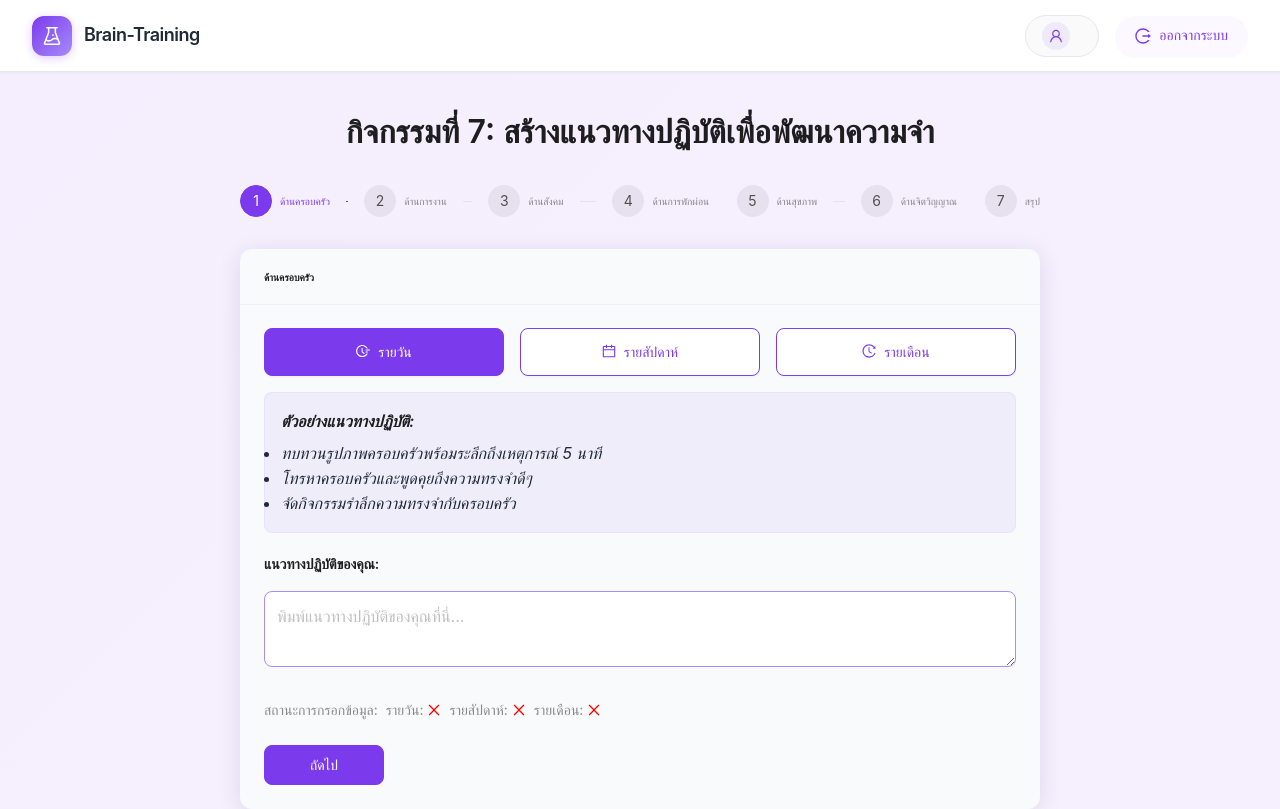
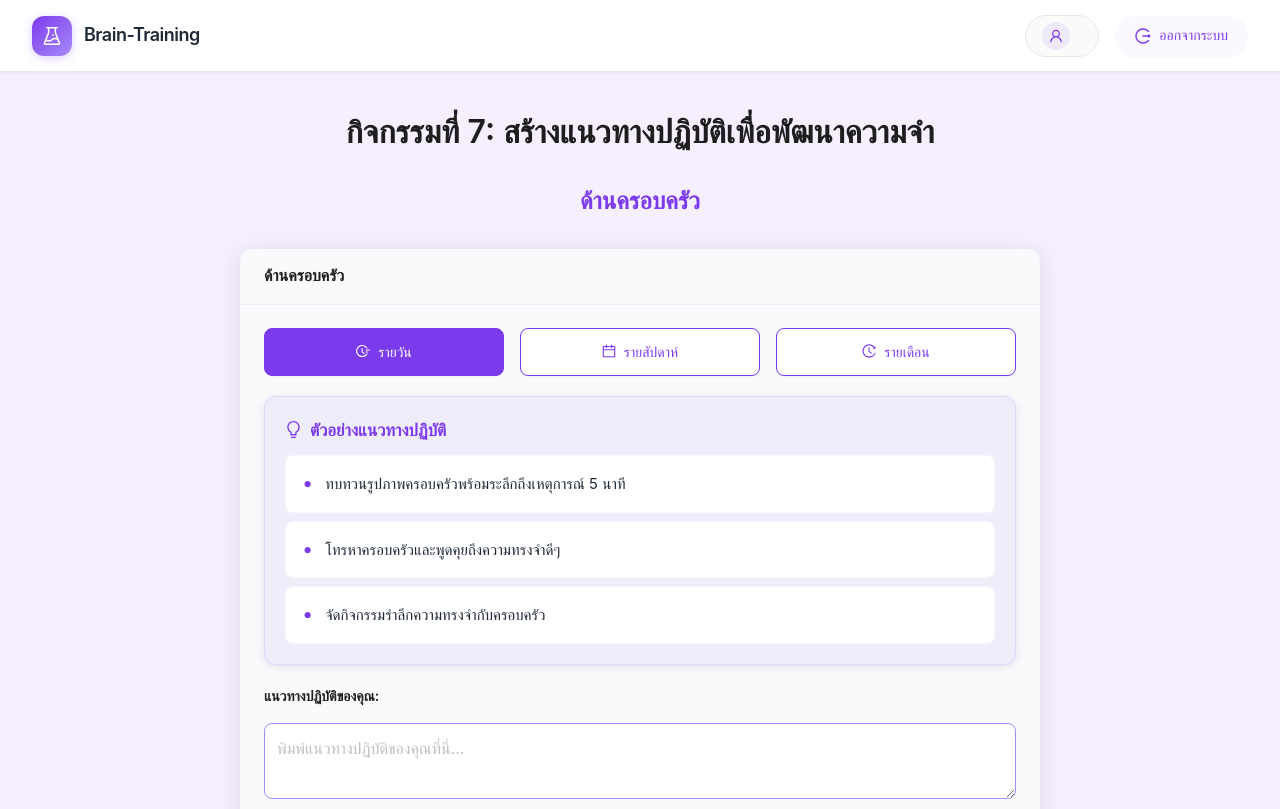
Before and after one commit to Jareansuk14/Brain-Training-Client, a React (Vite) app: page /activity-7 in a window 1280 px wide. Shown: the top 809 px of the page. Built offline with nearby package versions, Linux system fonts and the light colour scheme; sample sign-in values are in the browser's storage.

Commit message:
Initial commit

```diff
--- a/src/pages/ActivityEight.jsx
+++ b/src/pages/ActivityEight.jsx
@@ -44,7 +44,7 @@ const BREAKPOINTS = {
 // Step Configuration
 const STEPS = [
   {
-    title: <span style={{ fontSize: "10px" }}>ด้านครอบครัว</span>,
+    title: "ด้านครอบครัว",
     category: "family",
     questions: [
       {
@@ -69,7 +69,7 @@ const STEPS = [
     ],
   },
   {
-    title: <span style={{ fontSize: "10px" }}>ด้านการงาน</span>,
+    title: "ด้านการงาน",
     category: "work",
     questions: [
       {
@@ -93,7 +93,7 @@ const STEPS = [
     ],
   },
   {
-    title: <span style={{ fontSize: "10px" }}>ด้านสังคม</span>,
+    title: "ด้านสังคม",
     category: "social",
     questions: [
       {
@@ -117,7 +117,7 @@ const STEPS = [
     ],
   },
   {
-    title: <span style={{ fontSize: "10px" }}>ด้านการพักผ่อน</span>,
+    title: "ด้านการพักผ่อน",
     category: "leisure",
     questions: [
       {
@@ -140,7 +140,7 @@ const STEPS = [
     ],
   },
   {
-    title: <span style={{ fontSize: "10px" }}>ด้านสุขภาพ</span>,
+    title: "ด้านสุขภาพ",
     category: "health",
     questions: [
       {
@@ -162,7 +162,7 @@ const STEPS = [
     ],
   },
   {
-    title: <span style={{ fontSize: "10px" }}>ด้านจิตวิญญาณ</span>,
+    title: "ด้านจิตวิญญาณ",
     category: "spiritual",
     questions: [
       {
@@ -185,7 +185,7 @@ const STEPS = [
     ],
   },
   {
-    title: <span style={{ fontSize: "10px" }}>สรุป</span>,
+    title: "สรุป",
     category: "summary",
   },
 ];
@@ -314,42 +314,82 @@ const ActionButton = styled(Button)`
 `;
 
 const StyledSteps = styled(Steps)`
-  .ant-steps-item {
-    font-size: 10px;
+  display: flex;
+  justify-content: center;
+  align-items: center;
+  width: 100%;
+  margin: 0 auto;
+  padding: 0;
+  text-align: center;
+
+  .ant-steps {
+    width: 100%;
+    display: flex;
+    justify-content: center;
   }
 
-  @media (min-width: ${BREAKPOINTS.mobile}) {
-    .ant-steps-item {
-      font-size: 12px;
-    }
+  .ant-steps-item {
+    display: none !important;
   }
 
   .ant-steps-item-process {
-    .ant-steps-item-icon {
-      background: ${COLORS.primary};
-      border-color: ${COLORS.primary};
-    }
+    display: flex !important;
+    justify-content: center;
+    align-items: center;
+    flex: none;
+    margin: 0 auto;
+    padding: 0;
+    min-width: auto;
+    position: relative;
+    width: 100%;
 
-    .ant-steps-item-title {
-      color: ${COLORS.primary} !important;
-      font-size: 12px !important;
-      font-weight: 500 !important;
+    .ant-steps-item-container {
+      padding: 0;
+      margin: 0 auto;
+      display: flex;
+      justify-content: center;
+      align-items: center;
+      width: 100%;
 
-      &::after {
-        background-color: ${COLORS.primary} !important;
+      .ant-steps-item-tail,
+      .ant-steps-item-icon {
+        display: none;
+      }
+
+      .ant-steps-item-content {
+        width: 100%;
+        display: flex;
+        justify-content: center;
+        align-items: center;
+        min-height: auto;
+        margin: 0 auto;
+        text-align: center;
+
+        .ant-steps-item-title {
+          color: ${COLORS.primary};
+          font-weight: 600;
+          font-size: 1.5rem;
+          text-align: center;
+          padding: 0 !important;
+          margin: 0 auto;
+          width: 100%;
+
+          &::after {
+            display: none;
+          }
+        }
       }
     }
   }
 
-  .ant-steps-item-finish {
-    .ant-steps-item-icon {
-      background: white;
-      border-color: ${COLORS.primary};
+  .ant-steps-item-tail {
+    display: none !important;
+  }
 
-      .ant-steps-icon {
-        color: ${COLORS.primary};
-      }
-    }
+  .ant-steps-item-wait,
+  .ant-steps-item-finish,
+  .ant-steps-item-title::after {
+    display: none !important;
   }
 `;
 
--- a/src/pages/ActivityFive.jsx
+++ b/src/pages/ActivityFive.jsx
@@ -108,66 +108,89 @@ const ActionButton = styled(Button)`
 `;
 
 const StyledSteps = styled(Steps)`
+  display: flex;
+  justify-content: center;
+  align-items: center;
+  width: 100%;
+  margin: 0 auto;
+  padding: 0;
+  text-align: center;
+
+  .ant-steps {
+    width: 100%;
+    display: flex;
+    justify-content: center;
+  }
+
+  .ant-steps-item {
+    display: none !important;
+  }
+
   .ant-steps-item-process {
-    .ant-steps-item-icon {
-      background: ${COLORS.primary};
-      border-color: ${COLORS.primary};
-    }
+    display: flex !important;
+    justify-content: center;
+    align-items: center;
+    flex: none;
+    margin: 0 auto;
+    padding: 0;
+    min-width: auto;
+    position: relative;
+    width: 100%;
 
-    .ant-steps-item-title {
-      color: ${COLORS.primary} !important;
+    .ant-steps-item-container {
+      padding: 0;
+      margin: 0 auto;
+      display: flex;
+      justify-content: center;
+      align-items: center;
+      width: 100%;
 
-      &::after {
-        background-color: ${COLORS.primary} !important;
+      .ant-steps-item-tail,
+      .ant-steps-item-icon {
+        display: none;
+      }
+
+      .ant-steps-item-content {
+        width: 100%;
+        display: flex;
+        justify-content: center;
+        align-items: center;
+        min-height: auto;
+        margin: 0 auto;
+        text-align: center;
+
+        .ant-steps-item-title {
+          color: ${COLORS.primary};
+          font-weight: 600;
+          font-size: 1.5rem;
+          text-align: center;
+          padding: 0 !important;
+          margin: 0 auto;
+          width: 100%;
+
+          &::after {
+            display: none;
+          }
+        }
       }
     }
   }
 
-  .ant-steps-item-finish {
-    .ant-steps-item-icon {
-      background: white;
-      border-color: ${COLORS.primary};
-
-      .ant-steps-icon {
-        color: ${COLORS.primary};
-      }
-    }
-
-    .ant-steps-item-title {
-      color: ${COLORS.primary} !important;
-
-      &::after {
-        background-color: ${COLORS.primary} !important;
-      }
-    }
+  .ant-steps-item-tail {
+    display: none !important;
   }
 
-  .ant-steps-item-tail::after {
-    background-color: ${COLORS.secondary} !important;
-  }
-
-  .ant-steps-item-wait {
-    .ant-steps-item-icon {
-      background: white;
-      border-color: ${COLORS.secondary};
-
-      .ant-steps-icon {
-        color: ${COLORS.secondary};
-      }
-    }
-  }
-
-  .ant-steps-item-icon {
-    .anticon {
-      color: inherit;
-    }
+  .ant-steps-item-wait,
+  .ant-steps-item-finish,
+  .ant-steps-item-title::after {
+    display: none !important;
   }
 `;
 
 // Steps Configuration
 const STEPS = [
   {
-    title: <span style={{ fontSize: "10px" }}>ด้านครอบครัว</span>,
+    title: "ด้านครอบครัว",
     category: "family",
     questions: [
       {
@@ -181,7 +204,7 @@ const STEPS = [
     ],
   },
   {
-    title: <span style={{ fontSize: "10px" }}>ด้านการงาน</span>,
+    title: "ด้านการงาน",
     category: "work",
     questions: [
       {
@@ -195,7 +218,7 @@ const STEPS = [
     ],
   },
   {
-    title: <span style={{ fontSize: "10px" }}>ด้านสังคม</span>,
+    title: "ด้านสังคม",
     category: "social",
     questions: [
       {
@@ -209,7 +232,7 @@ const STEPS = [
     ],
   },
   {
-    title: <span style={{ fontSize: "10px" }}>ด้านการพักผ่อน</span>,
+    title: "ด้านการพักผ่อน",
     category: "leisure",
     questions: [
       {
@@ -223,7 +246,7 @@ const STEPS = [
     ],
   },
   {
-    title: <span style={{ fontSize: "10px" }}>ด้านสุขภาพ</span>,
+    title: "ด้านสุขภาพ",
     category: "health",
     questions: [
       {
@@ -237,7 +260,7 @@ const STEPS = [
     ],
   },
   {
-    title: <span style={{ fontSize: "10px" }}>ด้านจิตวิญญาณ</span>,
+    title: "ด้านจิตวิญญาณ",
     category: "spiritual",
     questions: [
       {
@@ -251,7 +274,7 @@ const STEPS = [
     ],
   },
   {
-    title: <span style={{ fontSize: "10px" }}>สรุป</span>,
+    title: "สรุป",
     category: "summary",
   },
 ];
--- a/src/pages/ActivitySeven.jsx
+++ b/src/pages/ActivitySeven.jsx
@@ -18,6 +18,7 @@ import {
   HistoryOutlined,
   LoadingOutlined,
   CloseOutlined,
+  BulbOutlined,
 } from "@ant-design/icons";
 import styled from "@emotion/styled";
 import { keyframes } from "@emotion/react";
@@ -106,18 +107,65 @@ const GoalTypeContainer = styled.div`
 
 const ExampleBox = styled.div`
   background: ${COLORS.background};
-  border: 1px solid ${COLORS.secondary}20;
-  border-radius: 8px;
-  padding: 12px;
-  margin: 12px 0;
-  font-style: italic;
+  border: 1px solid ${COLORS.secondary}30;
+  border-radius: 12px;
+  padding: 16px;
+  margin: 16px 0;
   color: ${COLORS.dark};
   font-size: 14px;
+  box-shadow: 0 2px 8px ${COLORS.shadow};
+
+  .example-title {
+    color: ${COLORS.primary};
+    font-weight: 600;
+    margin-bottom: 12px;
+    font-size: 16px;
+    display: flex;
+    align-items: center;
+    gap: 8px;
+  }
+
+  .example-list {
+    list-style: none;
+    padding: 0;
+    margin: 0;
+  }
+
+  .example-item {
+    background: white;
+    padding: 12px 16px;
+    border-radius: 8px;
+    margin-bottom: 8px;
+    border: 1px solid ${COLORS.secondary}15;
+    display: flex;
+    align-items: center;
+    gap: 12px;
+    transition: all 0.2s ease;
+
+    &:last-child {
+      margin-bottom: 0;
+    }
+
+    &:hover {
+      transform: translateY(-2px);
+      box-shadow: 0 2px 8px ${COLORS.shadow};
+    }
+
+    &::before {
+      content: "•";
+      color: ${COLORS.primary};
+      font-size: 20px;
+    }
+  }
 
   @media (min-width: ${BREAKPOINTS.tablet}) {
-    padding: 16px;
-    margin: 16px 0;
-    font-size: 16px;
+    padding: 20px;
+    margin: 20px 0;
+    font-size: 15px;
+
+    .example-title {
+      font-size: 17px;
+    }
   }
 `;
 
@@ -158,51 +206,82 @@ const ActionButton = styled(Button)`
 `;
 
 const StyledSteps = styled(Steps)`
-  .ant-steps-item {
-    font-size: 10px;
+  display: flex;
+  justify-content: center;
+  align-items: center;
+  width: 100%;
+  margin: 0 auto;
+  padding: 0;
+  text-align: center;
+
+  .ant-steps {
+    width: 100%;
+    display: flex;
+    justify-content: center;
   }
 
-  @media (min-width: ${BREAKPOINTS.mobile}) {
-    .ant-steps-item {
-      font-size: 12px;
-    }
+  .ant-steps-item {
+    display: none !important;
   }
 
   .ant-steps-item-process {
-    .ant-steps-item-icon {
-      background: ${COLORS.primary};
-      border-color: ${COLORS.primary};
-    }
+    display: flex !important;
+    justify-content: center;
+    align-items: center;
+    flex: none;
+    margin: 0 auto;
+    padding: 0;
+    min-width: auto;
+    position: relative;
+    width: 100%;
 
-    .ant-steps-item-title {
-      color: ${COLORS.primary} !important;
-      font-size: 12px !important;
-      font-weight: 500 !important;
+    .ant-steps-item-container {
+      padding: 0;
+      margin: 0 auto;
+      display: flex;
+      justify-content: center;
+      align-items: center;
+      width: 100%;
 
-      &::after {
-        background-color: ${COLORS.primary} !important;
+      .ant-steps-item-tail,
+      .ant-steps-item-icon {
+        display: none;
+      }
+
+      .ant-steps-item-content {
+        width: 100%;
+        display: flex;
+        justify-content: center;
+        align-items: center;
+        min-height: auto;
+        margin: 0 auto;
+        text-align: center;
+
+        .ant-steps-item-title {
+          color: ${COLORS.primary};
+          font-weight: 600;
+          font-size: 1.5rem;
+          text-align: center;
+          padding: 0 !important;
+          margin: 0 auto;
+          width: 100%;
+
+          &::after {
+            display: none;
+          }
+        }
       }
     }
   }
 
-  .ant-steps-item-finish {
-    .ant-steps-item-icon {
-      background: white;
-      border-color: ${COLORS.primary};
-
-      .ant-steps-icon {
-        color: ${COLORS.primary};
-      }
-    }
+  .ant-steps-item-tail {
+    display: none !important;
   }
 
-  .ant-steps-item-title {
-    font-size: 10px !important;
-    font-weight: 500 !important;
-
-    @media (min-width: ${BREAKPOINTS.mobile}) {
-      font-size: 12px !important;
-    }
+  .ant-steps-item-wait,
+  .ant-steps-item-finish,
+  .ant-steps-item-title::after {
+    display: none !important;
   }
 `;
 
@@ -262,7 +341,7 @@ const PracticeTypeButton = styled(Button)`
 // Step Configuration
 const STEPS = [
   {
-    title: <span style={{ fontSize: "10px" }}>ด้านครอบครัว</span>,
+    title: "ด้านครอบครัว",
     category: "family",
     examples: [
       "ทบทวนรูปภาพครอบครัวพร้อมระลึกถึงเหตุการณ์ 5 นาที",
@@ -271,7 +350,7 @@ const STEPS = [
     ],
   },
   {
-    title: <span style={{ fontSize: "10px" }}>ด้านการงาน</span>,
+    title: "ด้านการงาน",
     category: "work",
     examples: [
       "ทบทวนขั้นตอนการทำงานสำคัญทุกวัน",
@@ -280,7 +359,7 @@ const STEPS = [
     ],
   },
   {
-    title: <span style={{ fontSize: "10px" }}>ด้านสังคม</span>,
+    title: "ด้านสังคม",
     category: "social",
     examples: [
       "จดบันทึกชื่อและรายละเอียดของคนที่พบใหม่",
@@ -289,7 +368,7 @@ const STEPS = [
     ],
   },
   {
-    title: <span style={{ fontSize: "10px" }}>ด้านการพักผ่อน</span>,
+    title: "ด้านการพักผ่อน",
     category: "leisure",
     examples: [
       "เลือกเกมฝึกสมองเล่นเป็นประจำทุกวัน",
@@ -298,7 +377,7 @@ const STEPS = [
     ],
   },
   {
-    title: <span style={{ fontSize: "10px" }}>ด้านสุขภาพ</span>,
+    title: "ด้านสุขภาพ",
     category: "health",
     examples: [
       "ทบทวนตารางการรับประทานยาทุกวัน",
@@ -307,7 +386,7 @@ const STEPS = [
     ],
   },
   {
-    title: <span style={{ fontSize: "10px" }}>ด้านจิตวิญญาณ</span>,
+    title: "ด้านจิตวิญญาณ",
     category: "spiritual",
     examples: [
       "ฝึกสมาธิหรือสวดมนต์เป็นประจำทุกวัน",
@@ -316,7 +395,7 @@ const STEPS = [
     ],
   },
   {
-    title: <span style={{ fontSize: "10px" }}>สรุป</span>,
+    title: "สรุป",
     category: "summary",
   },
 ];
@@ -618,10 +697,15 @@ export default function ActivitySeven() {
       </GoalTypeContainer>
 
       <ExampleBox>
-        <Title level={5}>ตัวอย่างแนวทางปฏิบัติ:</Title>
-        <ul style={{ marginBottom: 0 }}>
+        <div className="example-title">
+          <BulbOutlined style={{ color: COLORS.primary }} />
+          ตัวอย่างแนวทางปฏิบัติ
+        </div>
+        <ul className="example-list">
           {STEPS[currentStep].examples.map((example, index) => (
-            <li key={index}>{example}</li>
+            <li key={index} className="example-item">
+              {example}
+            </li>
           ))}
         </ul>
       </ExampleBox>
```
